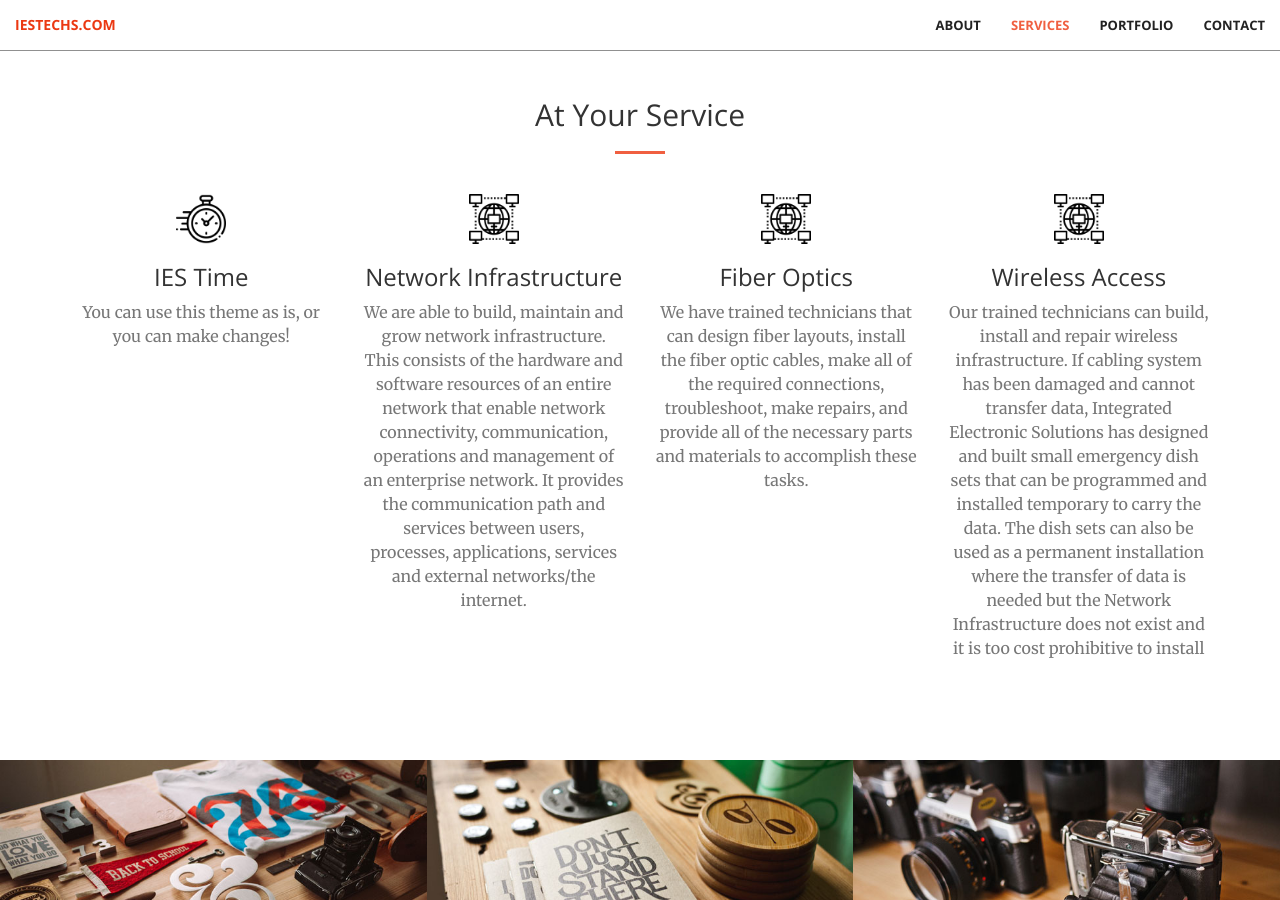
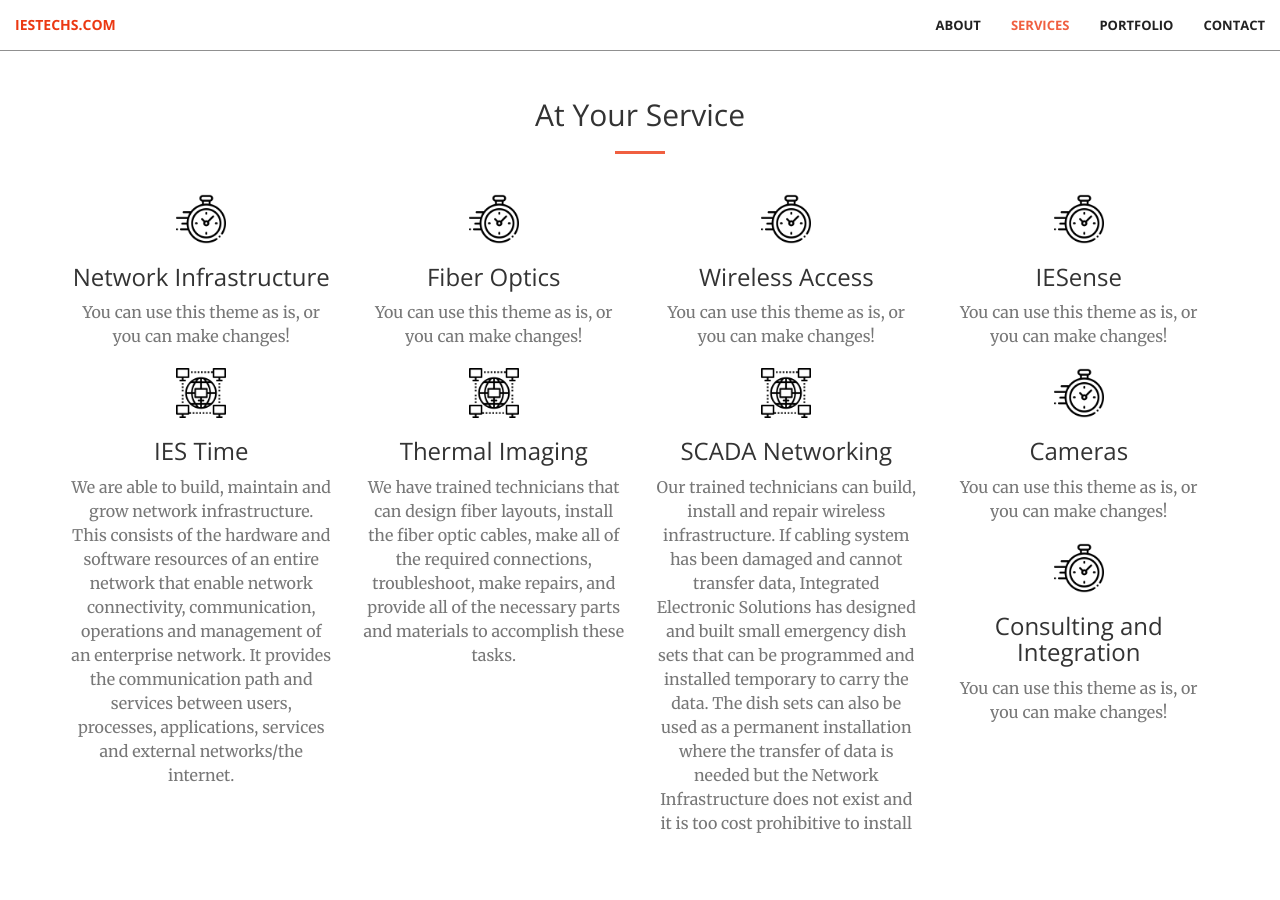
Before and after one commit to koelzerdev/koelzerdev.github.io, a Jekyll site: the page built from index.html, in a window 1280 px wide and 900 px high, scrolled down 1416 px. Built offline with Jekyll 4.4.1, drawn with Linux system fonts in a browser that asks for light colours.

Commit message:
update services

```diff
--- a/_includes/services.html
+++ b/_includes/services.html
@@ -20,7 +20,31 @@
                 <div class="service-box">
                     <!-- <i class="fa fa-4x fa-paper-plane wow bounceIn text-primary" data-wow-delay=".1s"></i> -->
                     <img class="fa fa-4x fa-paper-plane wow bounceIn text-primary" data-wow-delay=".1s" src="img/clock.png" alt="clock" width="50" height="50">
-                    <h3>IES Time</h3>
+                    <h3>Network Infrastructure</h3>
+                    <p class="text-muted">You can use this theme as is, or you can make changes!</p>
+                </div>
+            </div>
+            <div class="col-lg-3 col-md-6 text-center">
+                <div class="service-box">
+                    <!-- <i class="fa fa-4x fa-paper-plane wow bounceIn text-primary" data-wow-delay=".1s"></i> -->
+                    <img class="fa fa-4x fa-paper-plane wow bounceIn text-primary" data-wow-delay=".1s" src="img/clock.png" alt="clock" width="50" height="50">
+                    <h3>Fiber Optics</h3>
+                    <p class="text-muted">You can use this theme as is, or you can make changes!</p>
+                </div>
+            </div>
+            <div class="col-lg-3 col-md-6 text-center">
+                <div class="service-box">
+                    <!-- <i class="fa fa-4x fa-paper-plane wow bounceIn text-primary" data-wow-delay=".1s"></i> -->
+                    <img class="fa fa-4x fa-paper-plane wow bounceIn text-primary" data-wow-delay=".1s" src="img/clock.png" alt="clock" width="50" height="50">
+                    <h3>Wireless Access</h3>
+                    <p class="text-muted">You can use this theme as is, or you can make changes!</p>
+                </div>
+            </div>
+            <div class="col-lg-3 col-md-6 text-center">
+                <div class="service-box">
+                    <!-- <i class="fa fa-4x fa-paper-plane wow bounceIn text-primary" data-wow-delay=".1s"></i> -->
+                    <img class="fa fa-4x fa-paper-plane wow bounceIn text-primary" data-wow-delay=".1s" src="img/clock.png" alt="clock" width="50" height="50">
+                    <h3>IESense</h3>
                     <p class="text-muted">You can use this theme as is, or you can make changes!</p>
                 </div>
             </div>
@@ -36,7 +60,7 @@
                 <div class="service-box">
                     <!-- <i class="fa fa-4x fa-paper-plane wow bounceIn text-primary" data-wow-delay=".1s"></i> -->
                     <img class="fa fa-4x fa-paper-plane wow bounceIn text-primary" data-wow-delay=".1s" src="img/Networkinfra.png" alt="clock" width="50" height="50">
-                    <h3>Fiber Optics</h3>
+                    <h3>Thermal Imaging</h3>
                     <p class="text-muted">We have trained technicians that can design fiber layouts, install the fiber optic cables, make all of the required connections, troubleshoot, make repairs, and provide all of the necessary parts and materials to accomplish these tasks. </p>
                 </div>
             </div>
@@ -44,8 +68,24 @@
                 <div class="service-box">
                     <!-- <i class="fa fa-4x fa-paper-plane wow bounceIn text-primary" data-wow-delay=".1s"></i> -->
                     <img class="fa fa-4x fa-paper-plane wow bounceIn text-primary" data-wow-delay=".1s" src="img/Networkinfra.png" alt="clock" width="50" height="50">
-                    <h3>Wireless Access</h3>
+                    <h3>SCADA Networking</h3>
                     <p class="text-muted">Our trained technicians can build, install and repair wireless infrastructure. If cabling system has been damaged and cannot transfer data, Integrated Electronic Solutions has designed and built small emergency dish sets that can be programmed and installed temporary to carry the data. The dish sets can also be used as a permanent installation where the transfer of data is needed but the Network Infrastructure does not exist and it is too cost prohibitive to install </p>
+                </div>
+            </div>
+            <div class="col-lg-3 col-md-6 text-center">
+                <div class="service-box">
+                    <!-- <i class="fa fa-4x fa-paper-plane wow bounceIn text-primary" data-wow-delay=".1s"></i> -->
+                    <img class="fa fa-4x fa-paper-plane wow bounceIn text-primary" data-wow-delay=".1s" src="img/clock.png" alt="clock" width="50" height="50">
+                    <h3>Cameras</h3>
+                    <p class="text-muted">You can use this theme as is, or you can make changes!</p>
+                </div>
+            </div>
+            <div class="col-lg-3 col-md-6 text-center">
+                <div class="service-box">
+                    <!-- <i class="fa fa-4x fa-paper-plane wow bounceIn text-primary" data-wow-delay=".1s"></i> -->
+                    <img class="fa fa-4x fa-paper-plane wow bounceIn text-primary" data-wow-delay=".1s" src="img/clock.png" alt="clock" width="50" height="50">
+                    <h3>Consulting and Integration</h3>
+                    <p class="text-muted">You can use this theme as is, or you can make changes!</p>
                 </div>
             </div>
             <!-- <div class="col-lg-3 col-md-6 text-center">
```
Also changed, not shown: other parts of _includes/services.html (+1 -1 lines).
